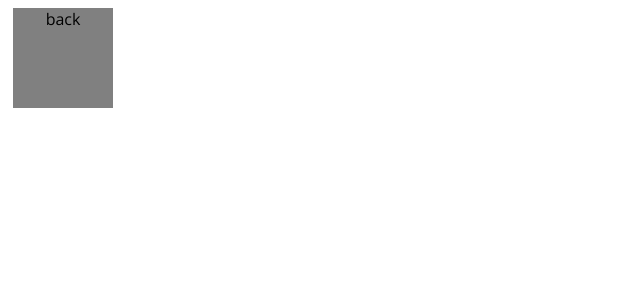
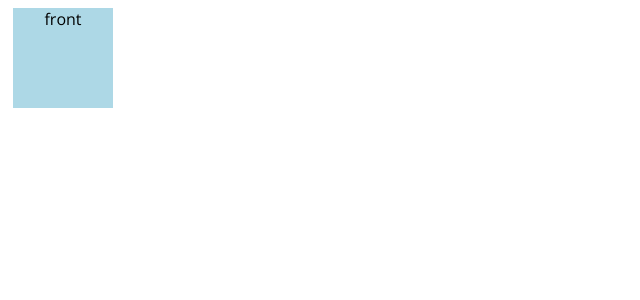
Before and after one commit to Gamify-IT/memory, a Vue app: page / in a window 1280 px wide. Shown: the top 300 px of the page, without its empty margins (0-640 px from the left). Built offline with nearby package versions, Linux system fonts and the light colour scheme.

Commit message:
working standalone memory card prototype

```diff
--- a/src/App.vue
+++ b/src/App.vue
@@ -1,12 +1,21 @@
 <script lang="ts">
-import { defineComponent } from "vue";
+import { defineComponent, ref } from "vue";
 import MemoryCard from "./components/MemoryCard.vue";
+import CardContent from "./Types/CardContent";
 export default defineComponent({
   name: "App",
   components: { MemoryCard },
+  setup() {
+    const cards = ref<CardContent[]>([
+      { content: "test", type: "text", id: 1, pairid: 1 },
+    ]);
+
+    return { cards };
+  },
 });
 </script>
 
 <template>
   <div class="app"><MemoryCard /></div>
+  <!-- :cards="cards"  -->
 </template>
--- /dev/null
+++ b/src/Types/CardContent.ts
@@ -0,0 +1,8 @@
+interface CardContent {
+  content: string;
+  type: string;
+  id: number;
+  pairid: number;
+}
+
+export default CardContent;
--- a/src/components/MemoryCard.vue
+++ b/src/components/MemoryCard.vue
@@ -1,21 +1,57 @@
 <script lang="ts">
+//import { PropType } from "vue";
+//import CardContent from "@/Types/CardContent";
 export default {
+  mounted(this: {
+    setContent: () => void;
+    $refs: { text: HTMLParagraphElement; image: HTMLImageElement };
+  }) {
+    this.setContent();
+  },
+  /*  props: {
+    contents: {
+      required: true,
+      content: "text",
+      id:-1,
+      pairid:-1,
+      type: Array as PropType<CardContent[]>,
+    }
+  },*/
   data() {
-    return {};
+    return {
+      content: "text",
+    };
   },
   methods: {
-    flipCard() {
-      let x: HTMLElement | null = document.getElementById("card"); //<HTMLDivElement>this.$refs.card;
-      if (x != null) x.classList.toggle("flip");
+    flipCard(this: any) {
+      if ((this as { $refs: { card: HTMLElement } }).$refs.card)
+        (this as { $refs: { card: HTMLElement } }).$refs.card.classList.toggle(
+          "flip"
+        );
+    },
+    setContent(this: {
+      content: string;
+      $refs: { text: HTMLParagraphElement; image: HTMLImageElement };
+    }) {
+      console.log("here");
+      if (this.content === "text") {
+        if (this.$refs.text) this.$refs.text.style.display = "block";
+      }
+      if (this.content === "image") {
+        if (this.$refs.image) this.$refs.image.style.display = "block";
+      }
     },
   },
 };
 </script>
 
 <template>
-  <div class="MemoryCard" id="card" @click="flipCard()">
+  <div class="MemoryCard" id="card" ref="card" @click="flipCard()">
     <div class="front">front</div>
-    <div class="back">back</div>
+    <div class="back">
+      <p id="text" ref="text">text</p>
+      <img src="@/assets/images/ghost.jpg" alt="image" id="image" ref="image" />
+    </div>
   </div>
 </template>
 
@@ -28,6 +64,7 @@ export default {
   margin: 5px;
   position: relative;
   transform-style: preserve-3d;
+  transition: transform 0.5s;
 }
 .MemoryCard:active {
   transform: scale(0.95);
@@ -40,12 +77,25 @@ export default {
 .back {
   width: 100%;
   height: 100%;
-  background: grey;
+  background: lightblue;
   position: absolute;
   text-align: center;
   backface-visibility: hidden;
 }
-.front {
+.back {
   transform: rotateY(180deg);
 }
+
+#text {
+  display: none;
+}
+
+#image {
+  display: none;
+}
+
+.back img {
+  width: 100%;
+  height: auto;
+}
 </style>
```
Also changed, not shown: src/assets/images/ghost.jpg (added).
